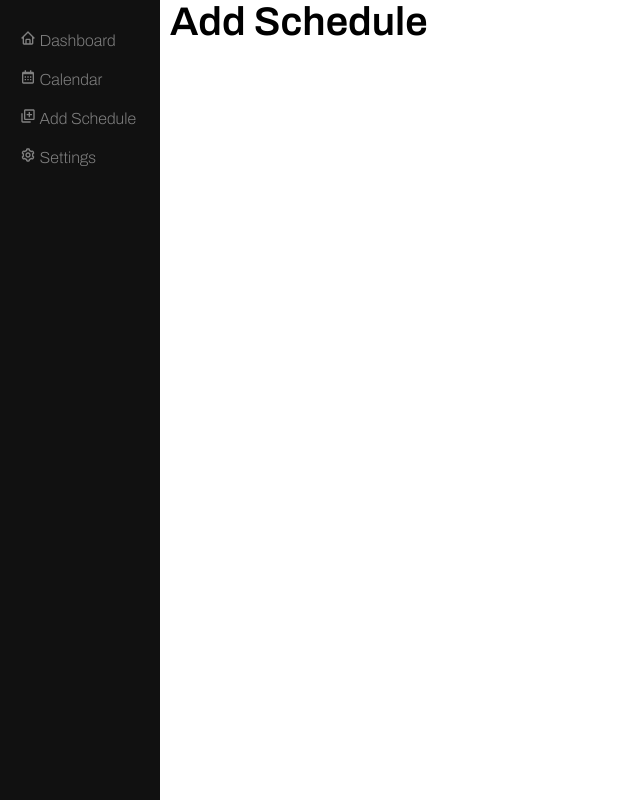
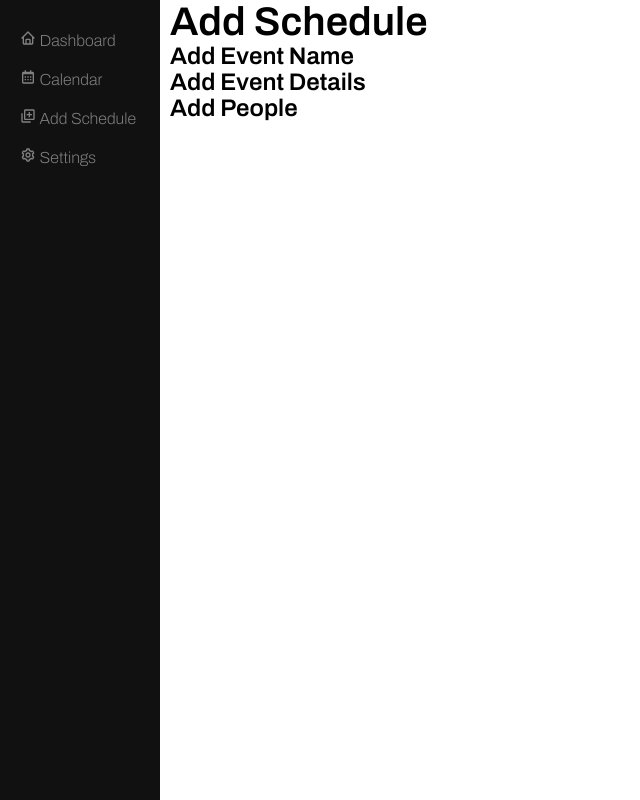
Before and after one commit to angwarrenn/HackMelbourne-2022, a React (Create React App) app in the folder front-end/: page /team in a window 1280 px wide. Shown: the whole page, without its empty margins (0-640 px from the left). Built offline with nearby package versions, Linux system fonts and the light colour scheme.

Commit message:
added schedule widget

```diff
--- a/front-end/src/Pages/Team.js
+++ b/front-end/src/Pages/Team.js
@@ -1,5 +1,19 @@
+import { Fragment } from 'react';
+
+// importing components
+import {
+  EventWidget,
+  ContactWidget,
+} from '../ScheduleComponents/ScheduleIndex'
+
 const Team = () => {
-    return <h1>Add Schedule</h1>;
+    return(
+      <Fragment>
+        <h1>Add Schedule</h1>
+        <EventWidget />
+        <ContactWidget />
+      </Fragment>
+    )
   };
 
   export default Team;
--- /dev/null
+++ b/front-end/src/ScheduleComponents/AddContacts.js
@@ -0,0 +1,5 @@
+export default function AddContact(){
+    return(
+        <h2>Add People</h2>
+    )
+}
--- /dev/null
+++ b/front-end/src/ScheduleComponents/AddEvent.js
@@ -0,0 +1,9 @@
+export default function AddEvent(){
+    return(
+        <div>
+            <h2>Add Event Name</h2>
+            <h2>Add Event Details</h2>
+        </div>
+
+    )
+}
--- /dev/null
+++ b/front-end/src/ScheduleComponents/ScheduleIndex.js
@@ -0,0 +1,2 @@
+export { default as EventWidget } from './AddEvent';
+export { default as ContactWidget } from './AddContacts';
```
